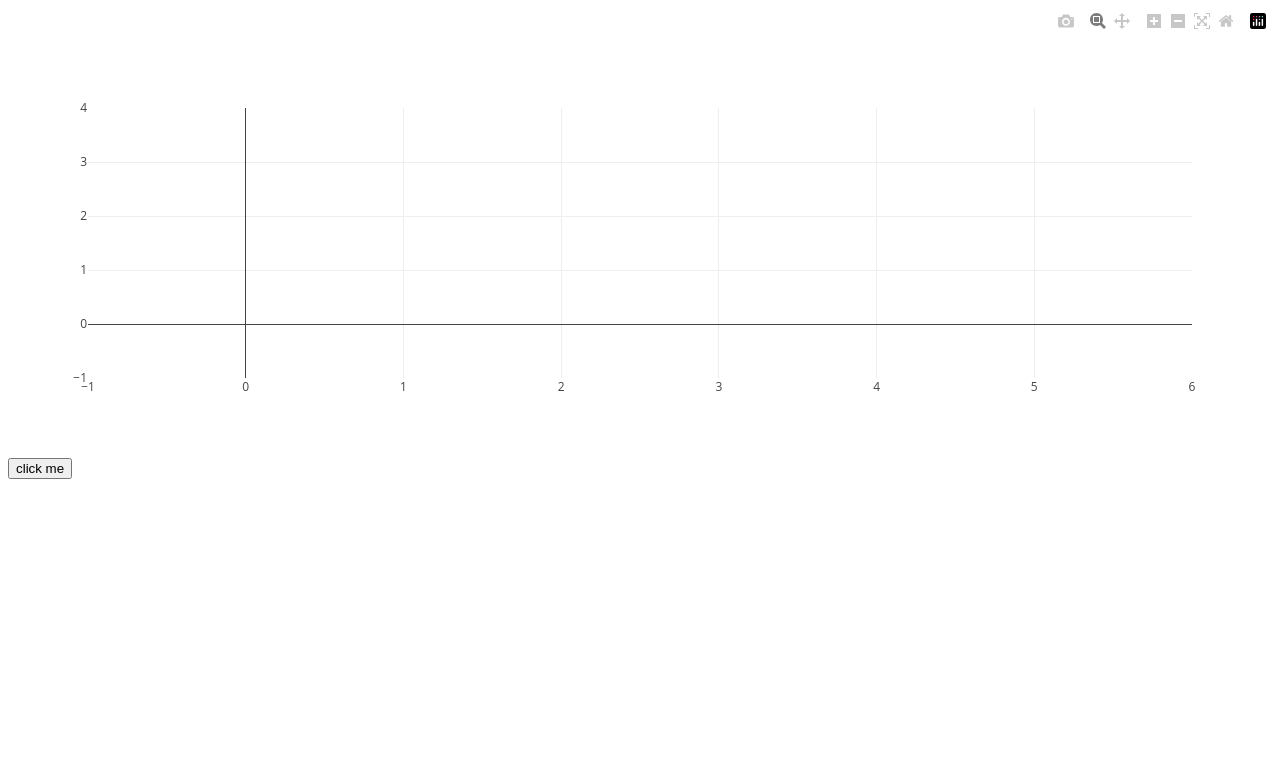
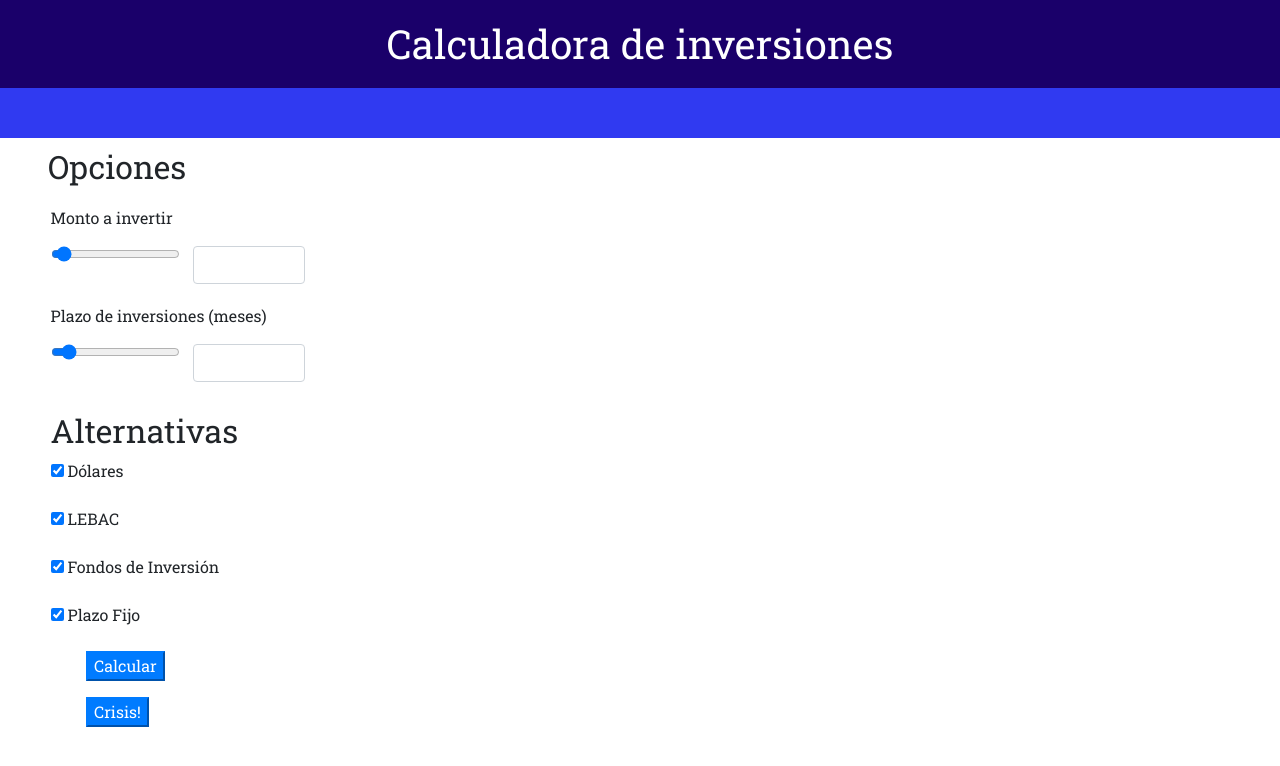
Before and after one commit to matisapatta/TPFinalSimulacion, a website: page index.html in a window 1280 px wide. Drawn offline with nearby package versions, Linux system fonts and the light colour scheme; no server answers.

Commit message:
armado front end

```diff
--- a/index.html
+++ b/index.html
@@ -1,60 +1,172 @@
 <html>
+
 <head>
     <meta http-equiv="content-type" content="text/html; charset=utf-8">
-
+    <meta name="viewport" content="width=device-width, initial-scale=1">
     <title>TP Final Simulación</title>
+    <link href="bower_components//bootstrap/dist/css/bootstrap.css" rel="stylesheet">
+    <link href="src/style.css" rel="stylesheet">
+    <link href="https://fonts.googleapis.com/css?family=Roboto+Slab" rel="stylesheet">
+    <link href="bower_components/rangeslider.js/dist/rangeslider.css" rel="stylesheet">
 
 </head>
+
 <body>
     <script src="node_modules/jquery/dist/jquery.js"></script>
     <script src="bower_components/plotlyjs/plotly.js"></script>
-            <div id="myDiv"></div>
+    <script src="bower_components/rangeslider.js/dist/rangeslider.js"></script>
+
+
+    <section id="header">
+        <div class="row row-title">
+            <div class="col">
+                <h1 class="title">Calculadora de inversiones</h1>
+            </div>
+        </div>
+        <div class="row row-belowtitle"></div>
+    </section>
+    <section class="container-fluid">
+        <div class="row">
+            <div class="col-4">
+                <h2 class="alt-title offset-1">Opciones</h2>
+                <div class="slider">
+
+                    <div class="row">
+                        <div class="col-11 offset-1">
+                            <p>Monto a invertir</p>
+                        </div>
+                    </div>
+                    <div class="row">
+                        <div class="col-4 offset-1">
+                            <input type="range" min="1000" max="1000000" value="50000" step="1000" data-rangeslider>
+                        </div>
+                        <div class="col-4">
+                            <input type="number" class="form-control output">
+                        </div>
+                    </div>
+                </div>
+                <div class="slider">
+                    <div class="row">
+                        <div class="col-11 offset-1">
+                            <p>Plazo de inversiones (meses)</p>
+                        </div>
+
+                    </div>
+                    <div class="row">
+                        <div class="col-4 offset-1">
+                            <input type="range" class="" min="1" max="120" value="12" data-rangeslider>
+                        </div>
+                        <div class="col-4" id="cantMeses">
+                            <input type="number" class="form-control output">
+                        </div>
+                    </div>
+                </div>
+
+                <div class="row">
+
+                    <div class="col-6 offset-1">
+                        <h2 class="alt-title">Alternativas</h2>
+                        <p>
+                            <input type="checkbox" checked="checked" class="checkbox">
+                            <label>Dólares</label>
+                        </p>
+                        <p>
+                            <input type="checkbox" class="checkbox "checked="checked">
+                            <label>LEBAC</label>
+                        </p>
+                        <p>
+                            <input type="checkbox" class="checkbox " checked="checked">
+                            <label>Fondos de Inversión</label>
+                        </p>
+                        <p>
+                            <input type="checkbox" class="checkbox " checked="checked">
+                            <label>Plazo Fijo</label>
+                        </p>
+
+                    </div>
+                </div>
+                <div class="row">
+                    <div class="col-4 offset-2">
+                        <p>
+                            <button class="btn-primary">Calcular</button>
+                        </p>
+
+                    </div>
+                </div>
+                <div class="row">
+                    <div class="col-4 offset-2">
+                        <p>
+                            <button class="btn-primary">Crisis!</button>
+                        </p>
+
+                    </div>
+                </div>
+            </div>
+            <div class="col800 col-8" id="myDiv"></div>
+        </div>
+
+    </section>
+
+
+
+
     <script>
+        $(function () {
+            var $document = $(document);
+            var selector = '[data-rangeslider]';
+            var $element = $(selector);
+            // For ie8 support
+            var textContent = ('textContent' in document) ? 'textContent' : 'value';
 
-                    $(function()
-                    {
-                        $('#clickme').click(function(){
-                            alert('Im going to start processing');
+            function valueOutput(element) {
+                var value = element.value;
+                var output = element.parentNode.getElementsByClassName('output')[0] || element.parentNode.parentNode.getElementsByClassName('output')[0];
+                output.value = value;
+            }
 
-                            $.ajax({
-                                url: "http://localhost:3000/",
+            $document.on('keydown', '#cantMeses input', function (e) {
+                var $inputRange = $(selector, e.target.parentNode);
+                var value = $('input[type="number"]', e.target.parentNode)[0].value;
+                $inputRange.val(value).change();
+            });
 
-                                type: "get",
-                                //contentType: "application/json; charset=utf-8",
-                                //datatype:"jsonp",
-                                //data: {'key':'value','key2':'value2'},
-                                success: function(response){
-                                    alert(response);
+            // Basic rangeslider initialization
+            $element.rangeslider({
+                // Deactivate the feature detection
+                polyfill: false,
+                // Callback function
+                onInit: function () {
+                    valueOutput(this.$element[0]);
+                },
+                // Callback function
+                onSlide: function (position, value) {
+                    console.log('onSlide');
+                    console.log('position: ' + position, 'value: ' + value);
+                    valueOutput(this.$element[0]);
+                },
+                // Callback function
+                onSlideEnd: function (position, value) {
+                    console.log('onSlideEnd');
+                    console.log('position: ' + position, 'value: ' + value);
                 }
             });
         });
-                    });
-                    var data1 =
-                    [
-                    {
-                        x: ['2013-10-04 22:23:00', '2013-11-04 22:23:00', '2013-12-04 22:23:00'],
-                        y: [1, 3, 6],
-                        type: 'scatter'
-                    }
-                    ];
 
-                    var datos = 0;
+
+
+
         $.ajax({
-                        async: false,
+            //async: false,
             url: "http://localhost:3000/datos",
             type: "get",
             contentType: "application/json; charset=utf-8",
-                        datatype:"json",
-                        success: function(result){
-                            datos = result;
+            datatype: "jsonp",
+            success: function (result) {
+                Plotly.newPlot('myDiv', result);
             }
 
         });
-
-                    Plotly.newPlot('myDiv', datos);
     </script>
-        <button id="clickme"> click me </button>
-
 </body>
 
 </html>
--- /dev/null
+++ b/src/style.css
@@ -0,0 +1,49 @@
+body, html {
+    height: 100%;
+    margin: 0;
+    font-family: 'Roboto Slab', serif;
+
+}
+
+/* Columnas */
+
+.col400{
+    -webkit-transform-style: preserve-3d;
+    -moz-transform-style: preserve-3d;
+    transform-style: preserve-3d;
+    height: 800px;
+
+}
+
+.col800{
+    -webkit-transform-style: preserve-3d;
+    -moz-transform-style: preserve-3d;
+    transform-style: preserve-3d;
+    height: 800px;
+
+}
+
+.col1{
+    background: blue;
+}
+
+.alt-title{
+    margin-top: 10px;
+
+}
+.title{
+    text-align: center;
+    margin: 20px;
+    color: #ffffff;
+}
+.slider{
+    margin-top: 20px;
+    margin-bottom: 20px;
+}
+.row-title{
+    background: #1a006a;
+}
+.row-belowtitle{
+    height: 50px;
+    background: #303af1;
+}
```
Lines whose indentation alone changed are shown as unchanged.
